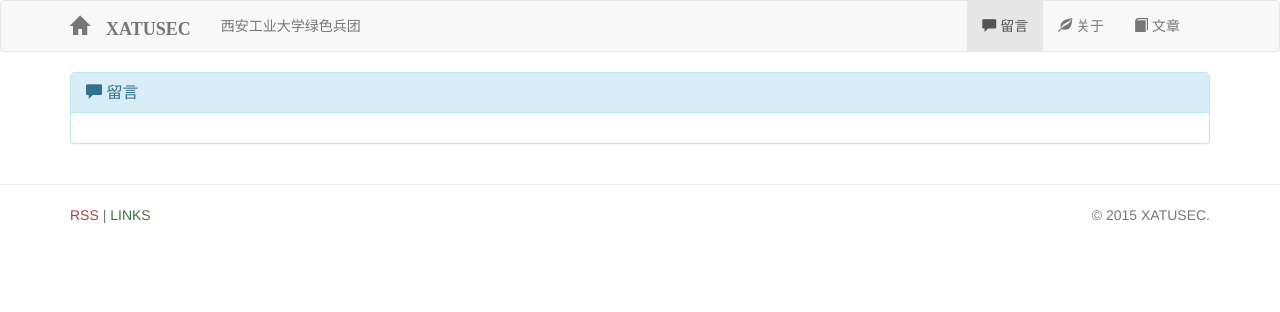
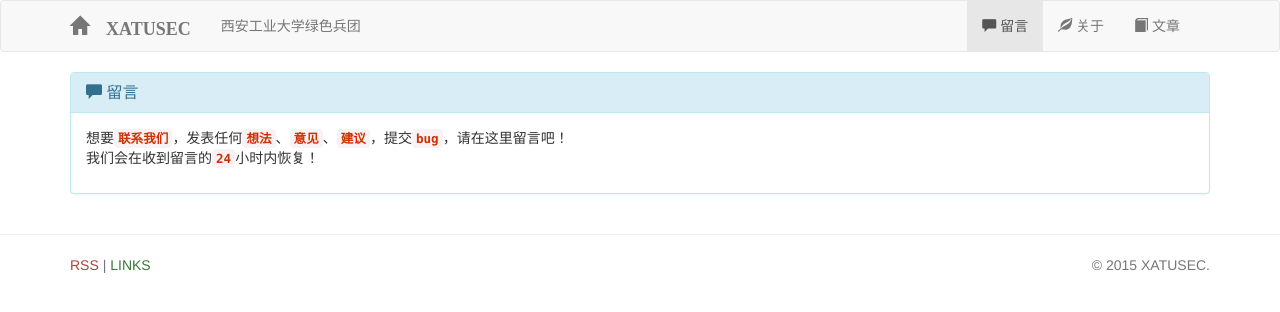
Before and after one commit to xatusec/xatusec.github.io, a Jekyll site: the page built from pages/comment.markdown, in a window 1280 px wide. Shown: the top 312 px of the page. Built offline with Jekyll 4.4.1, drawn with Linux system fonts in a browser that asks for light colours; comment, search, counter and statistics services are not loaded.

Commit message:
comment test

```diff
--- a/pages/comment.markdown
+++ b/pages/comment.markdown
@@ -6,6 +6,8 @@ icon: comment
 style: info
 addNavbar: True
 ---
+想要`联系我们`，发表任何`想法`、`意见`、`建议`，提交`bug`，请在这里留言吧！
+我们会在收到留言的`24`小时内恢复！
 
 <!-- 多说评论框 start -->
 <div class="ds-thread" data-thread-key="0" data-title="{{ page.title }}" data-url="{{ page.url | prepend: site.url }}"></div>
```
